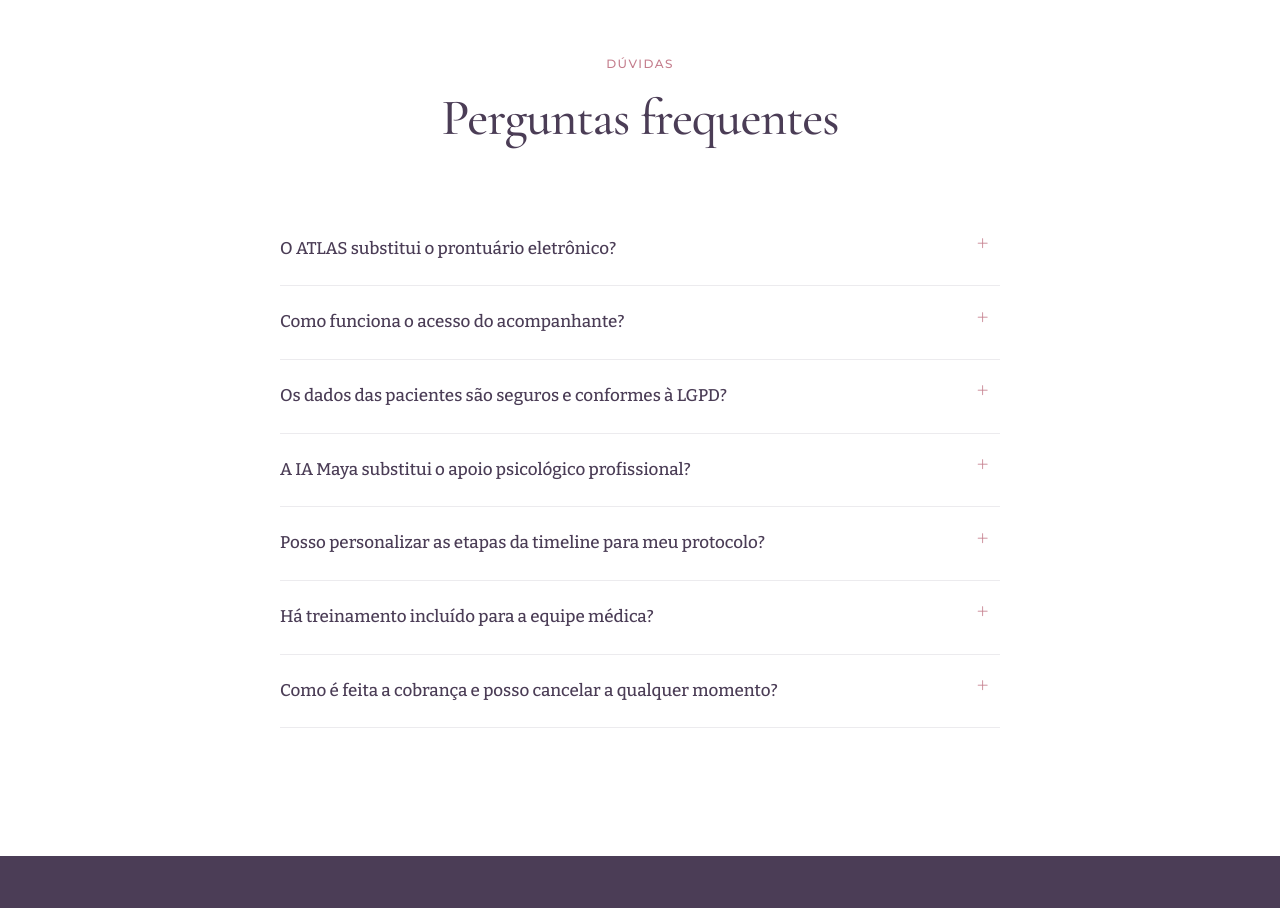
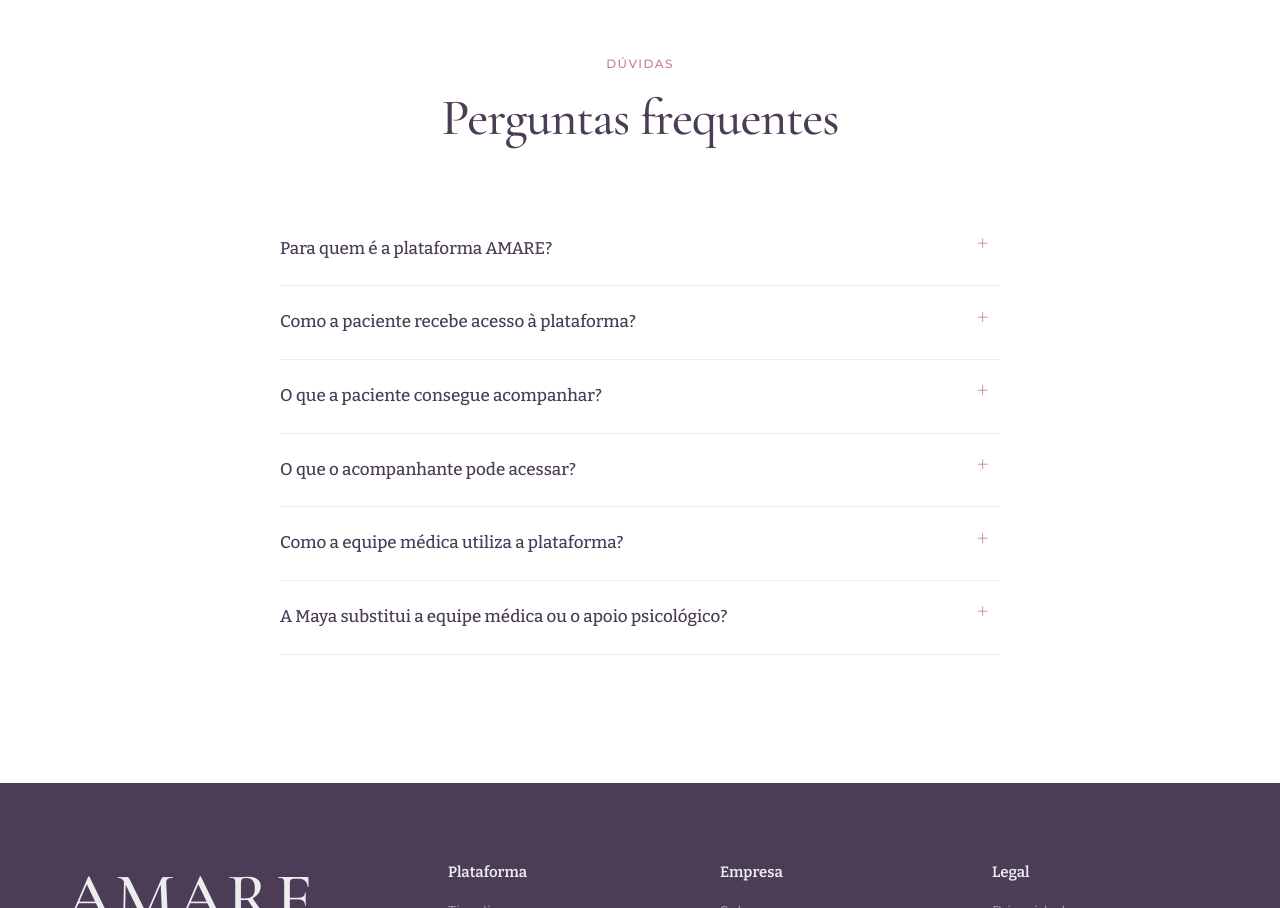
Before and after one commit to marcelof0nseca/ATLASAMARE, a Django app: page /landing/ in a window 1280 px wide. Shown: the part 5592-6500 px from the top of the page. Run offline with Django 5.2, Linux system fonts and the light colour scheme.

Commit message:
fix: alinha FAQ às funcionalidades da plataforma

```diff
--- a/templates/landing/index.html
+++ b/templates/landing/index.html
@@ -29,14 +29,12 @@
     "@context": "https://schema.org",
     "@type": "FAQPage",
     "mainEntity": [
-      {"@type":"Question","name":"O ATLAS substitui o prontuário eletrônico?","acceptedAnswer":{"@type":"Answer","text":"Não. O ATLAS é uma plataforma de acompanhamento do tratamento que complementa o prontuário eletrônico, focando na comunicação e experiência entre médica, paciente e acompanhante."}},
-      {"@type":"Question","name":"Como funciona o acesso do acompanhante?","acceptedAnswer":{"@type":"Answer","text":"A paciente convida o acompanhante pela plataforma. Ele recebe acesso limitado à timeline, agenda compartilhada e IA Maya, sem visualizar dados clínicos sensíveis."}},
-      {"@type":"Question","name":"Os dados das pacientes são seguros e conformes à LGPD?","acceptedAnswer":{"@type":"Answer","text":"Sim. Todos os dados são criptografados em trânsito e em repouso. A plataforma é totalmente conforme à LGPD e segue as melhores práticas de segurança."}},
-      {"@type":"Question","name":"A IA Maya substitui o apoio psicológico profissional?","acceptedAnswer":{"@type":"Answer","text":"Não. A Maya é uma assistente de suporte emocional e informativo. Ela incentiva sempre a busca de apoio profissional quando necessário."}},
-      {"@type":"Question","name":"Posso personalizar as etapas da timeline para meu protocolo?","acceptedAnswer":{"@type":"Answer","text":"Sim, no plano Profissional e Enterprise você pode personalizar completamente as etapas da timeline conforme seu protocolo clínico."}},
-      {"@type":"Question","name":"Quais integrações estão disponíveis na plataforma?","acceptedAnswer":{"@type":"Answer","text":"Atualmente integramos com os principais sistemas de prontuário eletrônico. No plano Enterprise, integrações customizadas são disponibilizadas via API."}},
-      {"@type":"Question","name":"Há treinamento incluído para a equipe médica?","acceptedAnswer":{"@type":"Answer","text":"Todos os planos incluem materiais de onboarding e vídeos tutoriais. O plano Enterprise inclui treinamento presencial para toda a equipe."}},
-      {"@type":"Question","name":"Como é feita a cobrança e posso cancelar a qualquer momento?","acceptedAnswer":{"@type":"Answer","text":"A cobrança é mensal ou anual por cartão de crédito. Você pode cancelar a qualquer momento sem multa. O acesso permanece até o final do período pago."}}
+      {"@type":"Question","name":"Para quem é a plataforma AMARE?","acceptedAnswer":{"@type":"Answer","text":"A plataforma conecta médica, paciente e acompanhante durante a jornada de reprodução assistida, oferecendo uma experiência específica para cada perfil."}},
+      {"@type":"Question","name":"Como a paciente recebe acesso à plataforma?","acceptedAnswer":{"@type":"Answer","text":"A equipe médica cadastra a paciente e organiza seu acompanhamento. Depois, ela acessa a plataforma com o email e a senha informados pela clínica."}},
+      {"@type":"Question","name":"O que a paciente consegue acompanhar?","acceptedAnswer":{"@type":"Answer","text":"A paciente acompanha a timeline do tratamento, rotina, agenda, medicações, documentos, vídeos, comunidades de apoio, parceiros e conversas com a Maya."}},
+      {"@type":"Question","name":"O que o acompanhante pode acessar?","acceptedAnswer":{"@type":"Answer","text":"O acompanhante acessa a jornada compartilhada, compromissos, medicações e a Maya, com permissões próprias que preservam os espaços pessoais da paciente."}},
+      {"@type":"Question","name":"Como a equipe médica utiliza a plataforma?","acceptedAnswer":{"@type":"Answer","text":"A equipe médica acompanha pacientes, visualiza e atualiza etapas do tratamento e gerencia documentos e vídeos disponibilizados durante a jornada."}},
+      {"@type":"Question","name":"A Maya substitui a equipe médica ou o apoio psicológico?","acceptedAnswer":{"@type":"Answer","text":"Não. A Maya oferece acolhimento e orientações gerais, mas decisões clínicas, sintomas importantes e necessidades de apoio profissional devem seguir com a equipe responsável."}}
     ]
   }
   </script>
@@ -682,72 +680,61 @@
 
       <div class="faq-item">
         <button class="faq-question" aria-expanded="false" type="button">
-          <span class="faq-question-text">O ATLAS substitui o prontuário eletrônico?</span>
+          <span class="faq-question-text">Para quem é a plataforma AMARE?</span>
           <i class="ph ph-plus faq-icon" aria-hidden="true"></i>
         </button>
         <div class="faq-answer" role="region">
-          <p class="faq-answer-inner">Não. O ATLAS é uma plataforma de acompanhamento do tratamento que complementa o prontuário eletrônico, focando na comunicação e experiência entre médica, paciente e acompanhante. Os dois sistemas coexistem e se complementam.</p>
+          <p class="faq-answer-inner">A plataforma conecta médica, paciente e acompanhante durante a jornada de reprodução assistida. Cada perfil possui uma experiência própria, com informações e funcionalidades adequadas ao seu papel no acompanhamento.</p>
         </div>
       </div>
 
       <div class="faq-item">
         <button class="faq-question" aria-expanded="false" type="button">
-          <span class="faq-question-text">Como funciona o acesso do acompanhante?</span>
+          <span class="faq-question-text">Como a paciente recebe acesso à plataforma?</span>
           <i class="ph ph-plus faq-icon" aria-hidden="true"></i>
         </button>
         <div class="faq-answer" role="region">
-          <p class="faq-answer-inner">A paciente convida o acompanhante diretamente pela plataforma. Ele recebe acesso limitado à timeline, agenda compartilhada e IA Maya, sem visualizar dados clínicos sensíveis — sempre respeitando a privacidade da paciente.</p>
+          <p class="faq-answer-inner">A equipe médica cadastra a paciente e organiza seu acompanhamento. Depois, ela acessa a plataforma com o email e a senha informados pela clínica.</p>
         </div>
       </div>
 
       <div class="faq-item">
         <button class="faq-question" aria-expanded="false" type="button">
-          <span class="faq-question-text">Os dados das pacientes são seguros e conformes à LGPD?</span>
+          <span class="faq-question-text">O que a paciente consegue acompanhar?</span>
           <i class="ph ph-plus faq-icon" aria-hidden="true"></i>
         </button>
         <div class="faq-answer" role="region">
-          <p class="faq-answer-inner">Sim. Todos os dados são criptografados em trânsito (TLS 1.3) e em repouso (AES-256). A plataforma é totalmente conforme à LGPD, com controles de consentimento, direito ao esquecimento e relatórios de auditoria disponíveis.</p>
+          <p class="faq-answer-inner">A paciente acompanha a timeline do tratamento, rotina, agenda, medicações, documentos e vídeos liberados pela clínica. Também encontra comunidades de apoio, parceiros multidisciplinares e a assistente Maya.</p>
         </div>
       </div>
 
       <div class="faq-item">
         <button class="faq-question" aria-expanded="false" type="button">
-          <span class="faq-question-text">A IA Maya substitui o apoio psicológico profissional?</span>
+          <span class="faq-question-text">O que o acompanhante pode acessar?</span>
           <i class="ph ph-plus faq-icon" aria-hidden="true"></i>
         </button>
         <div class="faq-answer" role="region">
-          <p class="faq-answer-inner">Não. A Maya é uma assistente de suporte emocional e informativo que complementa o cuidado profissional. Ela sempre incentiva a busca por apoio psicológico especializado quando identifica necessidade, conectando a paciente aos parceiros da clínica.</p>
+          <p class="faq-answer-inner">O acompanhante acessa a jornada compartilhada, compromissos, medicações e a Maya. Suas permissões são próprias e preservam espaços pessoais da paciente, como recordações e informações de acesso restrito.</p>
         </div>
       </div>
 
       <div class="faq-item">
         <button class="faq-question" aria-expanded="false" type="button">
-          <span class="faq-question-text">Posso personalizar as etapas da timeline para meu protocolo?</span>
+          <span class="faq-question-text">Como a equipe médica utiliza a plataforma?</span>
           <i class="ph ph-plus faq-icon" aria-hidden="true"></i>
         </button>
         <div class="faq-answer" role="region">
-          <p class="faq-answer-inner">Sim, você pode personalizar completamente as etapas da timeline conforme seu protocolo clínico — definindo nomes, descrições, documentos anexos e critérios de desbloqueio para cada etapa.</p>
-        </div>
-      </div>
-
-
-      <div class="faq-item">
-        <button class="faq-question" aria-expanded="false" type="button">
-          <span class="faq-question-text">Há treinamento incluído para a equipe médica?</span>
-          <i class="ph ph-plus faq-icon" aria-hidden="true"></i>
-        </button>
-        <div class="faq-answer" role="region">
-          <p class="faq-answer-inner">Sim. Todos os planos incluem materiais de onboarding, vídeos tutoriais e uma base de conhecimento completa, além de sessões de treinamento online ao vivo para a equipe.</p>
+          <p class="faq-answer-inner">A equipe médica acompanha pacientes, visualiza e atualiza etapas do tratamento e gerencia documentos e vídeos disponibilizados durante a jornada.</p>
         </div>
       </div>
 
       <div class="faq-item">
         <button class="faq-question" aria-expanded="false" type="button">
-          <span class="faq-question-text">Como é feita a cobrança e posso cancelar a qualquer momento?</span>
+          <span class="faq-question-text">A Maya substitui a equipe médica ou o apoio psicológico?</span>
           <i class="ph ph-plus faq-icon" aria-hidden="true"></i>
         </button>
         <div class="faq-answer" role="region">
-          <p class="faq-answer-inner">A cobrança é mensal ou anual via cartão de crédito, com emissão de nota fiscal. Você pode cancelar a qualquer momento sem multa ou taxa de cancelamento. O acesso permanece ativo até o final do período já pago.</p>
+          <p class="faq-answer-inner">Não. A Maya oferece acolhimento e orientações gerais, mas decisões clínicas, sintomas importantes e necessidades de apoio profissional devem seguir com a equipe responsável.</p>
         </div>
       </div>
 
```
Also changed, not shown: cypress/e2e/landing.cy.js (+8 -0 lines).
